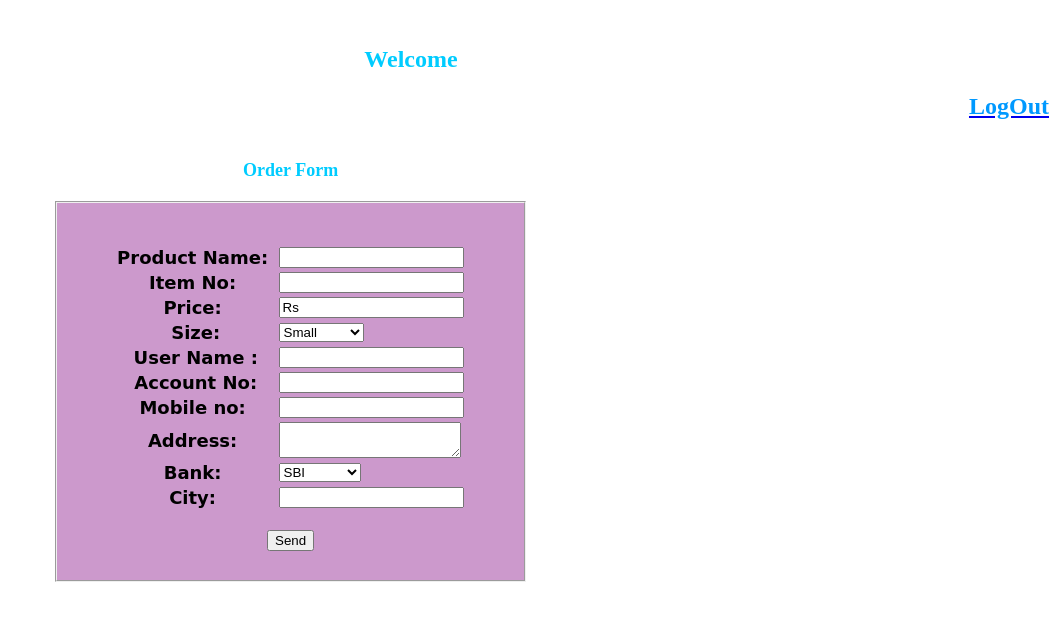
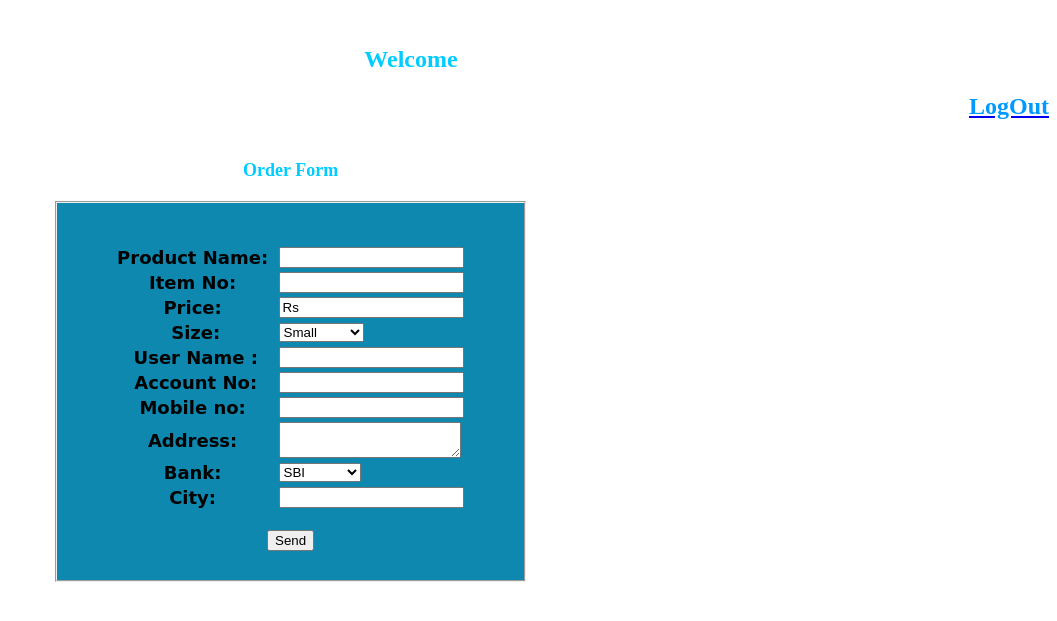
Before and after one commit to AkilaSA/OOS, a PHP site: the page made by order.php in a window 1280 px wide. Shown: the top 621 px of the page, without its empty margins (223-1280 px from the left). Run offline with PHP 8.4, Linux system fonts and the light colour scheme; the visitor is signed in with stand-in values (Sample User, id 1); data comes from the database, SQL or seed files in the repository; data that the repository does not hold is empty.

Commit message:
Akila Commit 5

```diff
--- a/order.php
+++ b/order.php
@@ -51,7 +51,7 @@ $sel=mysql_query("select * from register where id='$id'");
 </div>
 <center><div style="width:70%;float:right" align="center">
 <center><h2><font face="Lucida Handwriting" size="+1" color="#00CCFF">Order Form</font></h2></center>
-<fieldset style="background:#CC99CC;width:50%">
+<fieldset style="background:#0e88af;width:50%">
 <br><br>
 	<?php
 	$sel=mysql_query("select * from items where itemno='$itemno'");
--- a/ordersent.php
+++ b/ordersent.php
@@ -24,7 +24,7 @@ header("location:index.php");
 <div><br/><center><h2><font face="Lucida Handwriting" size="+2" color="#00CCFF">Thank You for Shopping With Us</font></h2></center>
 </div>
 <br><br><br>
-<fieldset style="background:#CC99CC;width:50%">
+<fieldset style="background:#0e88af;width:50%">
 <br><br>
 <font color="#660033" size="+1" face="Comic Sans MS"><b>Your order is sent successfully!!! </b></font><br/><br/>
 <font size="+1" face="Comic Sans MS" color="#660033" ><b>Your order no. is:</b><font color="#FF3366"><?php echo $_REQUEST['order'];?></font><br/><br/></font>
```
